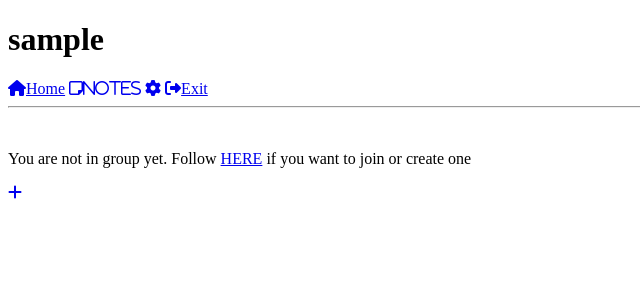
After one commit to thunderpeal/familyNotes, a Django app: page /group-members/ in a window 1280 px wide. The commit adds this page. Shown: the top 300 px of the page, without its empty margins (0-640 px from the left). Run offline with Django 3.2, Linux system fonts and the light colour scheme; the visitor is signed in with stand-in values (Sample User, id 1); some libraries are stand-ins or nearby versions.

Commit message:
Users are now able create and enter (via admin, everything else is in ui) groups, send notes to group, view members of group, send them personal notes.
Admin (creator of group) can delete members from group.

```diff
--- a/notes/admin.py
+++ b/notes/admin.py
@@ -1,8 +1,9 @@
 from django.contrib import admin
 
-from .models import CustomUser, SNote, SComment
+from .models import CustomUser, SNote, SComment, NoteGroup
 
 admin.site.register(CustomUser)
+admin.site.register(NoteGroup)
 admin.site.register(SNote)
 admin.site.register(SComment)
 # Register your models here.
--- a/notes/models.py
+++ b/notes/models.py
@@ -13,10 +13,14 @@ class NoteGroup(models.Model):
     group_name = models.CharField(max_length=25)
     password = models.CharField(max_length=25)
 
+    def __str__(self):
+        return self.group_name
+
 
 class CustomUser(AbstractUser):
     phone_number = models.CharField(unique=True, max_length=10, null=True, blank=True)
     note_group = models.ForeignKey(NoteGroup, on_delete=models.DO_NOTHING, null=True, blank=True)
+    group_admin = models.BooleanField(default=False)
 
     #objects = CustomUserManager()
 
--- a/notes/templates/notes/basic.html
+++ b/notes/templates/notes/basic.html
@@ -14,14 +14,16 @@
 
 <header>
     <div class="icon-bar">
-        <a class="active" href="#home"><i class="fa fa-home"></i></a>
-        <a href="{% url 'notes' %}"><i class="fa fa-sticky-note-o"></i></a>
-        <a href="#users"><i class="fa fa-users"></i></a>
+        <a href="{% url 'home' %}"><i class="fa fa-home"></i>Home</a>
+        <a href="{% url 'notes' %}"><i class="fa fa-sticky-note-o">Notes</i></a>
+        {% if request.user.note_group %}
+        <a href="{% url 'group-members' %}"><i class="fa fa-users"></i></a>
+        {% endif %}
         <a href="#settings"><i class="fa fa-cog"></i></a>
         {% if request.user.is_authenticated %}
-            <a href="{% url 'logout' %}"><i class="fa fa-sign-out"></i></a>
+            <a href="{% url 'logout' %}"><i class="fa fa-sign-out"></i>Exit</a>
         {% else %}
-            <a href="{% url 'logout' %}"><i class="fa fa-sign-in"></i></a>
+            <a href="{% url 'login' %}"><i class="fa fa-sign-in"></i></a>
         {% endif %}
     </div>
 </header>
--- /dev/null
+++ b/notes/templates/notes/group_members.html
@@ -0,0 +1,20 @@
+{% extends 'notes/basic.html' %}
+{% load static %}
+
+{% block content %}
+    {% if request.user.note_group %}
+        {% for member in group_members %}
+            {{ member.username }}
+            {% if request.user.group_admin and member.id != request.user.id %}
+                <a href="{% url 'group-member-delete' member.id %}">Delete</a>
+            {% endif %}
+            <br>
+        {% endfor %}
+    {% else %}
+        <p>You are not in group yet. Follow <a href="{% url 'home' %}">HERE</a> if you want to join or create one</p>
+    {% endif %}
+{% endblock %}
+
+{% block footer %}
+    <a href="{% url 'add' %}"><div class="foot fas fa-plus"></div></a>
+{% endblock %}
--- a/notes/templates/notes/snote_form.html
+++ b/notes/templates/notes/snote_form.html
@@ -6,7 +6,6 @@
 <form method="post" action="">
 {% csrf_token %}
 {{ form.as_p }}
-    <a href="{% url 'note-delete' note.id %}">&#215;</a>
 <input type="submit" value="Save changes">
 </form>
 {% endblock %}
--- a/notes/urls.py
+++ b/notes/urls.py
@@ -1,12 +1,16 @@
 from django.urls import path, include
-from .views import NoteAdd, NoteUpdate, NotesList, CustomLoginView, CustomLogoutView, NoteDelete, UserRegistration
+from .views import NoteAdd, NoteUpdate, MyNotesList, CustomLoginView, CustomLogoutView, NoteDelete, UserRegistration, \
+    GroupNotesList, NoteGroupMembers, group_member_delete
 
 urlpatterns = [
+    path('group-member-delete/<int:user_id>', group_member_delete, name='group-member-delete'),
     path('register/', UserRegistration.as_view(), name='register'),
+    path('group-members/', NoteGroupMembers.as_view(), name='group-members'),
+    path('home/', GroupNotesList.as_view(), name='home'),
     path('note-delete/<int:pk>/', NoteDelete.as_view(), name='note-delete'),
     path('logout/', CustomLogoutView.as_view(), name='logout'),
     path('login/', CustomLoginView.as_view(), name='login'),
     path('add/', NoteAdd.as_view(), name='add'),
     path('edit/<int:pk>/', NoteUpdate.as_view(), name='edit'),
-    path('', NotesList.as_view(), name='notes'),
+    path('', MyNotesList.as_view(), name='notes'),
 ]
--- a/notes/views.py
+++ b/notes/views.py
@@ -1,11 +1,12 @@
 from django.shortcuts import render, redirect
 from django.urls import reverse_lazy
-from .models import SNote, SComment, CustomUser
+from .models import SNote, SComment, CustomUser, NoteGroup
 from django.views.generic.list import ListView
 from django.views.generic.detail import DetailView
 from django.views.generic.edit import CreateView, DeleteView, UpdateView, FormView
 from django.db.models import Q
 
+from django.contrib.auth.decorators import login_required
 from django.contrib.auth.views import LoginView
 from django.contrib.auth.mixins import LoginRequiredMixin
 from django.contrib.auth.views import LogoutView
@@ -32,7 +33,7 @@ class UserRegistration(FormView):
 
     def form_valid(self, form):
         user = form.save()
-        #if user is not None:
+        # if user is not None:
         #    login(self, user)
         return super(UserRegistration, self).form_valid(form)
 
@@ -42,15 +43,29 @@ class UserRegistration(FormView):
         return super(UserRegistration, self).get(*args, **kwargs)
 
 
-class NotesList(LoginRequiredMixin, ListView):
+class MyNotesList(LoginRequiredMixin, ListView):
     model = SNote
     context_object_name = 'notes_list'
     template_name = "notes/index.html"
 
     def get_context_data(self, **kwargs):
         context = super().get_context_data(**kwargs)
-        context['notes_list'] = SNote.objects.filter(Q(to_whom=self.request.user)
-                                                     | Q(to_whom=None, author=self.request.user))
+        context['notes_list'] = SNote.objects.filter((Q(to_whom=self.request.user)
+                                                      | Q(to_whom=None, author=self.request.user))
+                                                     & Q(is_for_group=False))
+        return context
+
+
+class GroupNotesList(LoginRequiredMixin, ListView):
+    model = SNote
+    context_object_name = 'notes_list'
+    template_name = "notes/home.html"
+
+    def get_context_data(self, **kwargs):
+        context = super().get_context_data(**kwargs)
+        authors = CustomUser.objects.filter(Q(note_group=self.request.user.note_group)
+                                            & ~Q(note_group=None))
+        context['notes_list'] = SNote.objects.filter(Q(is_for_group=True) & Q(author__in=authors))
         return context
 
 
@@ -91,3 +106,40 @@ class NoteDelete(LoginRequiredMixin, DeleteView):
     model = SNote
     context_object_name = 'note'
     success_url = reverse_lazy('notes')
+
+
+class NoteGroupMembers(LoginRequiredMixin, ListView):
+    model = CustomUser
+    context_object_name = 'group_members'
+    template_name = "notes/group_members.html"
+
+    def get_context_data(self, **kwargs):
+        context = super().get_context_data(**kwargs)
+        group_members = CustomUser.objects.filter(Q(note_group=self.request.user.note_group))
+        context['group_members'] = group_members
+        return context
+
+
+@login_required
+def group_member_delete(request, user_id):
+    user = CustomUser.objects.get(id=user_id)
+    if user.group_admin:
+        members = CustomUser.objects.filter(Q(note_group=user.note_group) &
+                                            Q(group_admin=False))
+        new_admin = members[0]
+        new_admin.group_admin = True
+        new_admin.save()
+        user.group_admin = False
+
+    user.note_group = None
+    user.save()
+
+    return redirect('home')
+
+
+class NoteGroupDelete(LoginRequiredMixin, DeleteView):
+    model = NoteGroup
+    context_object_name = 'group'
+    success_url = reverse_lazy('home')
+
+    #add disable group for members logic
```
Also changed, not shown: notes/templates/notes/home.html (added, +29 -0 lines), notes/migrations/0004_customuser_group_admin.py (added).
